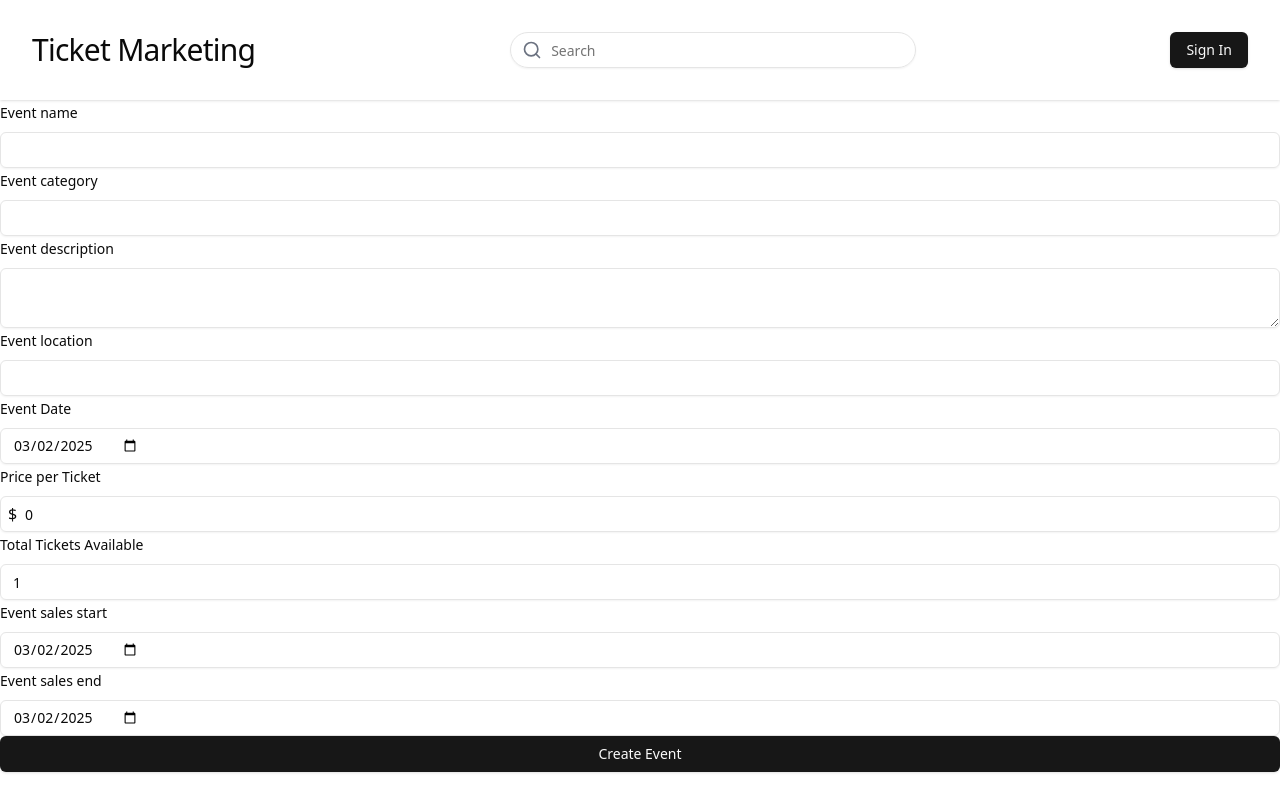
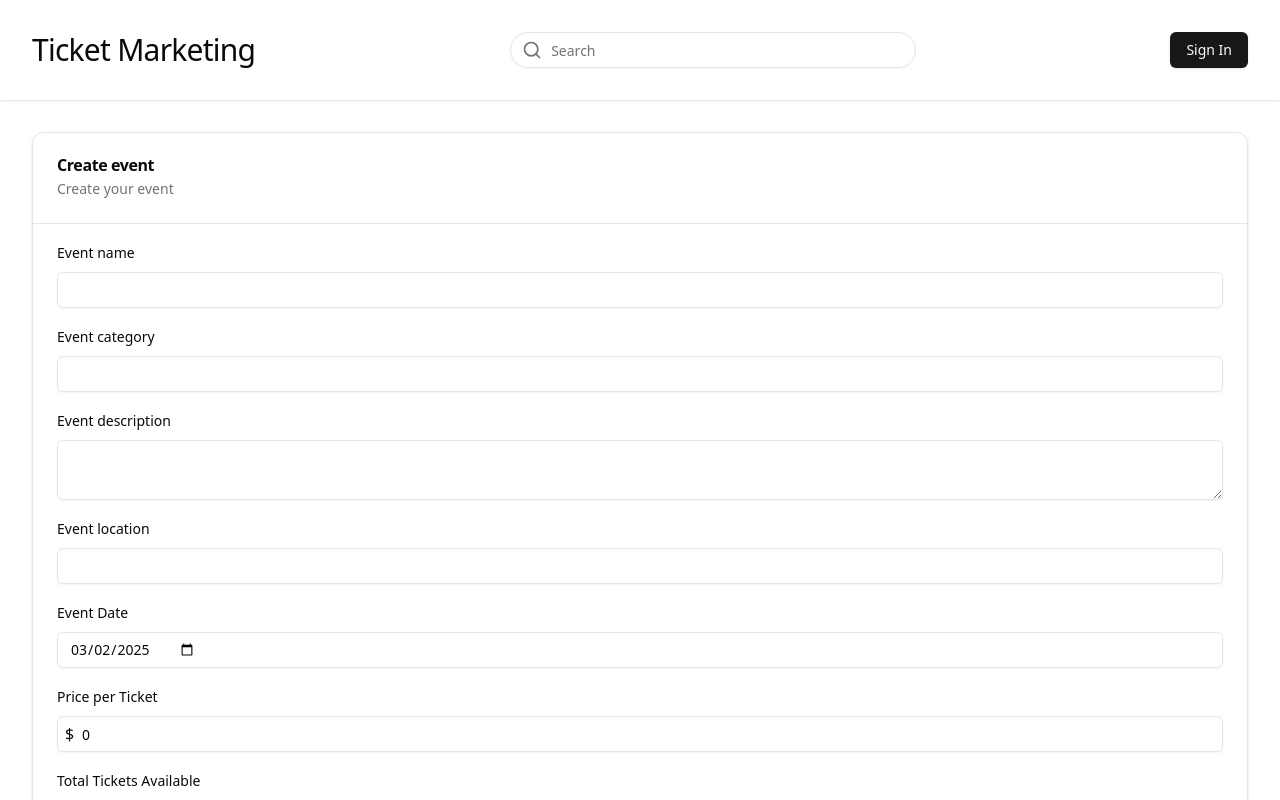
Before and after one commit to Fadi-N/ticketing-market, a Next.js app: page /seller/new-event in a window 1280 px wide. Shown: the top 800 px of the page. Built offline with nearby package versions, Linux system fonts and the light colour scheme; no server answers.

Commit message:
change | event form UI adjustments

```diff
--- a/app/event/[id]/edit/page.tsx
+++ b/app/event/[id]/edit/page.tsx
@@ -15,7 +15,9 @@ const EditEventPage = () => {
         return null;
     }
     return (
-        <EventForm mode="update" initialData={event} />
+        <div className="p-8">
+            <EventForm mode="update" initialData={event} />
+        </div>
     );
 };
 
--- a/app/seller/new-event/page.tsx
+++ b/app/seller/new-event/page.tsx
@@ -3,7 +3,9 @@ import EventForm from "@/components/EventForm";
 
 const NewEventPage = () => {
     return (
-        <EventForm mode="create"/>
+        <div className="p-8">
+            <EventForm mode="create"/>
+        </div>
     );
 };
 
--- a/components/EventForm.tsx
+++ b/components/EventForm.tsx
@@ -14,6 +14,7 @@ import {Input} from "@/components/ui/input";
 import {Textarea} from "@/components/ui/textarea";
 import {Loader2} from "lucide-react";
 import {Button} from "@/components/ui/button";
+import {Card, CardContent, CardDescription, CardHeader, CardTitle} from "@/components/ui/card";
 
 const formSchema = z.object({
     name: z.string().min(1, "Event name is required"),
@@ -111,7 +112,13 @@ const EventForm = ({mode, initialData}: EventFormProps) => {
     return (
         <Form {...form}>
             <form onSubmit={form.handleSubmit(onSubmit)}>
-                <div>
+                <Card>
+                    <CardHeader className="border-b">
+                        <CardTitle>{mode === "create" ? "Create event" : "Edit event"}</CardTitle>
+                        <CardDescription>{mode === "create" ? "Create your event" : "Update your event details"}</CardDescription>
+                    </CardHeader>
+                    <CardContent className="pt-4">
+                        <div className="flex flex-col space-y-4">
                             <FormField
                                 control={form.control}
                                 name="name"
@@ -309,6 +316,8 @@ const EventForm = ({mode, initialData}: EventFormProps) => {
                                 )}
                             </Button>
                         </div>
+                    </CardContent>
+                </Card>
             </form>
         </Form>
     );
```
Lines whose indentation alone changed are shown as unchanged.
